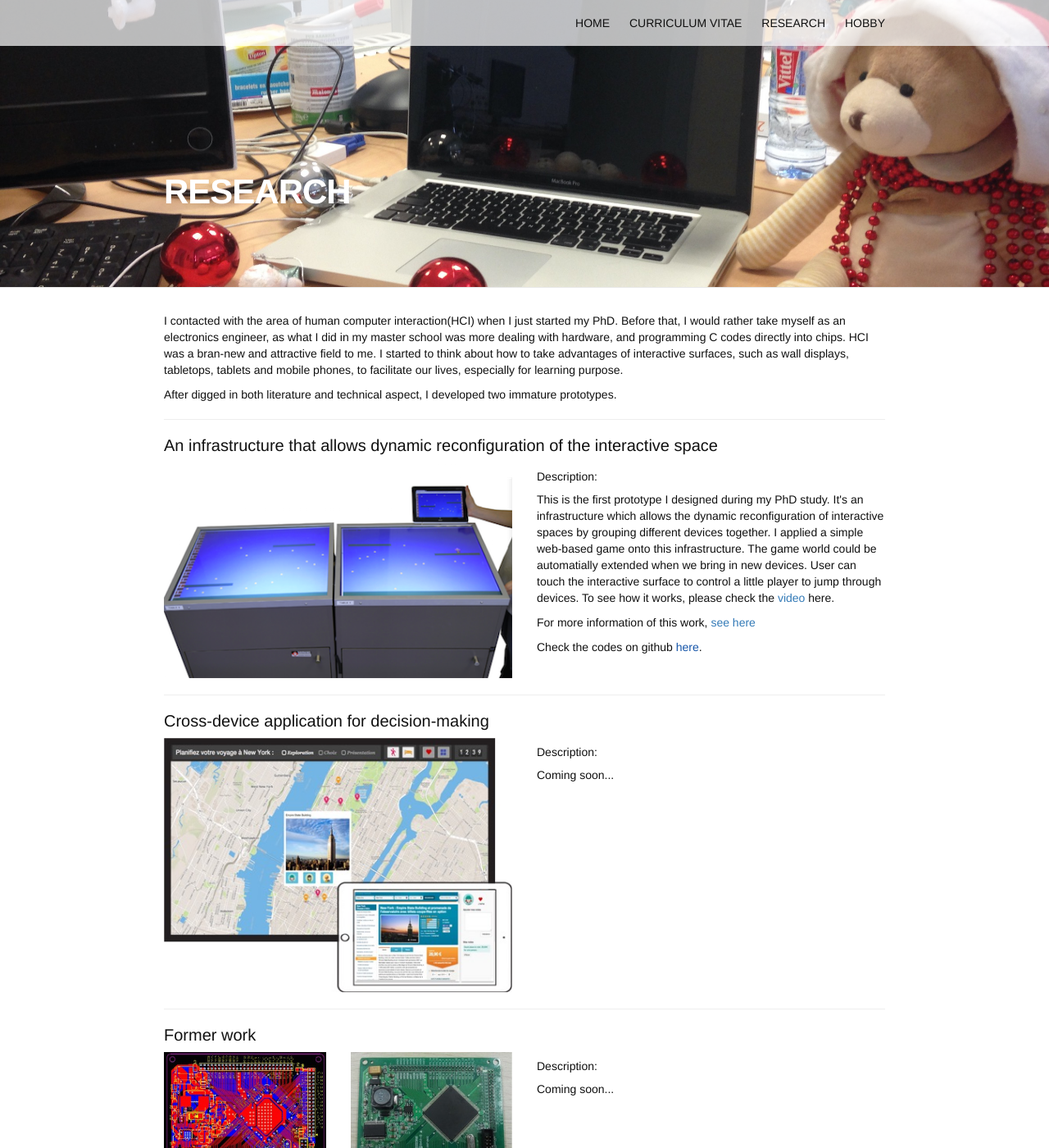
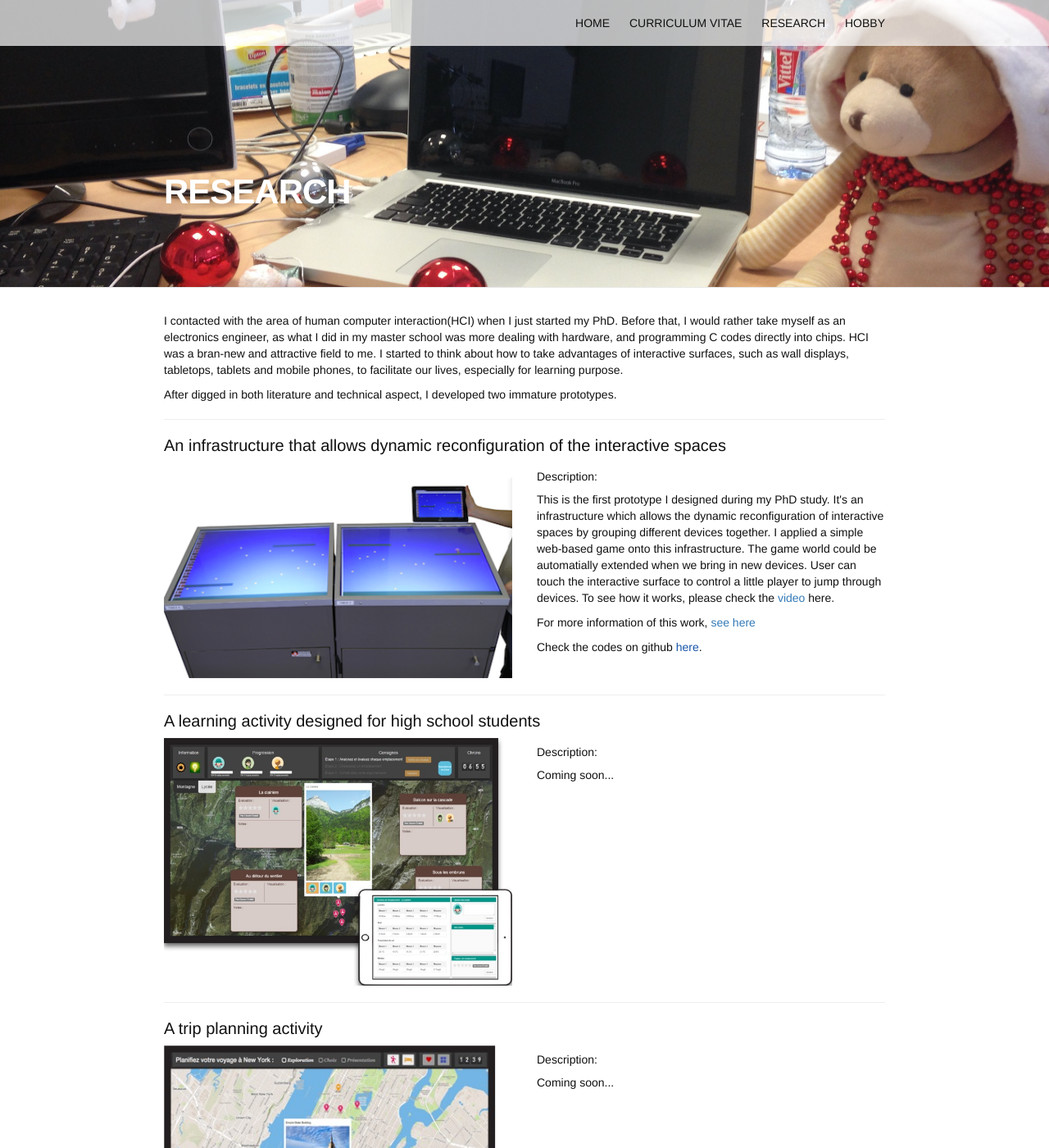
Before and after one commit to InsaLili/insalili.github.io, a Jekyll site: the page built from pages/research.md, in a window 1280 px wide and 1400 px high. Shown: the whole window at 82% size. Built offline with Jekyll 4.4.1, drawn with Linux system fonts in a browser that asks for light colours.

Commit message:
add contents

```diff
--- a/pages/research.md
+++ b/pages/research.md
@@ -12,7 +12,7 @@ header-img: "img/bg3.png"
 		<hr class="styled-hr" style="width:100%;">
 	</div>
 	<div class="section">
-		<h4>An infrastructure that allows dynamic reconfiguration of the interactive space</h4>
+		<h4>An infrastructure that allows dynamic reconfiguration of the interactive spaces</h4>
 		<div class="row">
 			<div class="col-md-6">
 				<img src="/img/proto.png">
@@ -29,7 +29,22 @@ header-img: "img/bg3.png"
 		<hr class="styled-hr" style="width:100%;">
 	</div>
 	<div class="section">
-		<h4>Cross-device application for decision-making</h4>
+		<h4>A learning activity designed for high school students</h4>
+		<div class="row">
+			<div class="col-md-6">
+				<img src="/img/proto1.png">
+			</div>
+			<div class="col-md-6">
+				<h5>Description:</h5>
+				Coming soon...
+			</div>
+		</div>
+	</div>
+	<div>
+		<hr class="styled-hr" style="width:100%;">
+	</div>
+	<div class="section">
+		<h4>A trip planning activity</h4>
 		<div class="row">
 			<div class="col-md-6">
 				<img src="/img/proto2.png">
```
Also changed, not shown: img/proto1.png (added).
